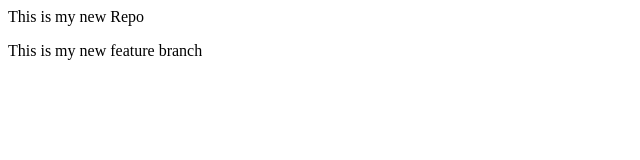
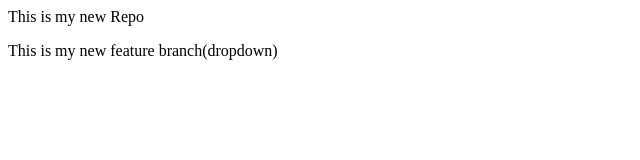
Before and after one commit to Mayuri-glith/localrepo, a plain HTML site: page index.html in a window 1280 px wide. Shown: the full height of the page, 0-640 px from the left. Drawn offline with Linux system fonts and the light colour scheme.

Commit message:
Add Dropdown

```diff
--- a/index.html
+++ b/index.html
@@ -1,2 +1,2 @@
 <p>This is my new Repo</p>
-<p>This is my new feature branch</p>
+<p>This is my new feature branch(dropdown)</p>
```
